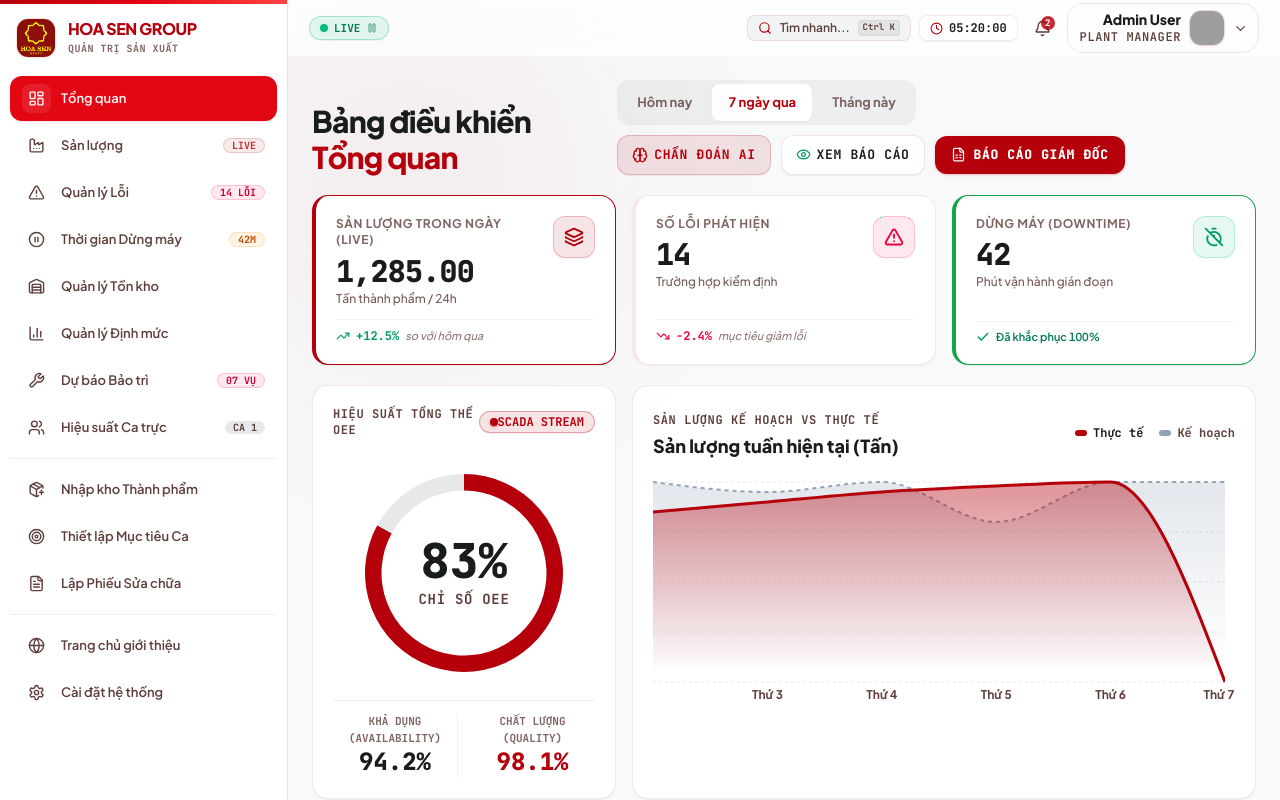
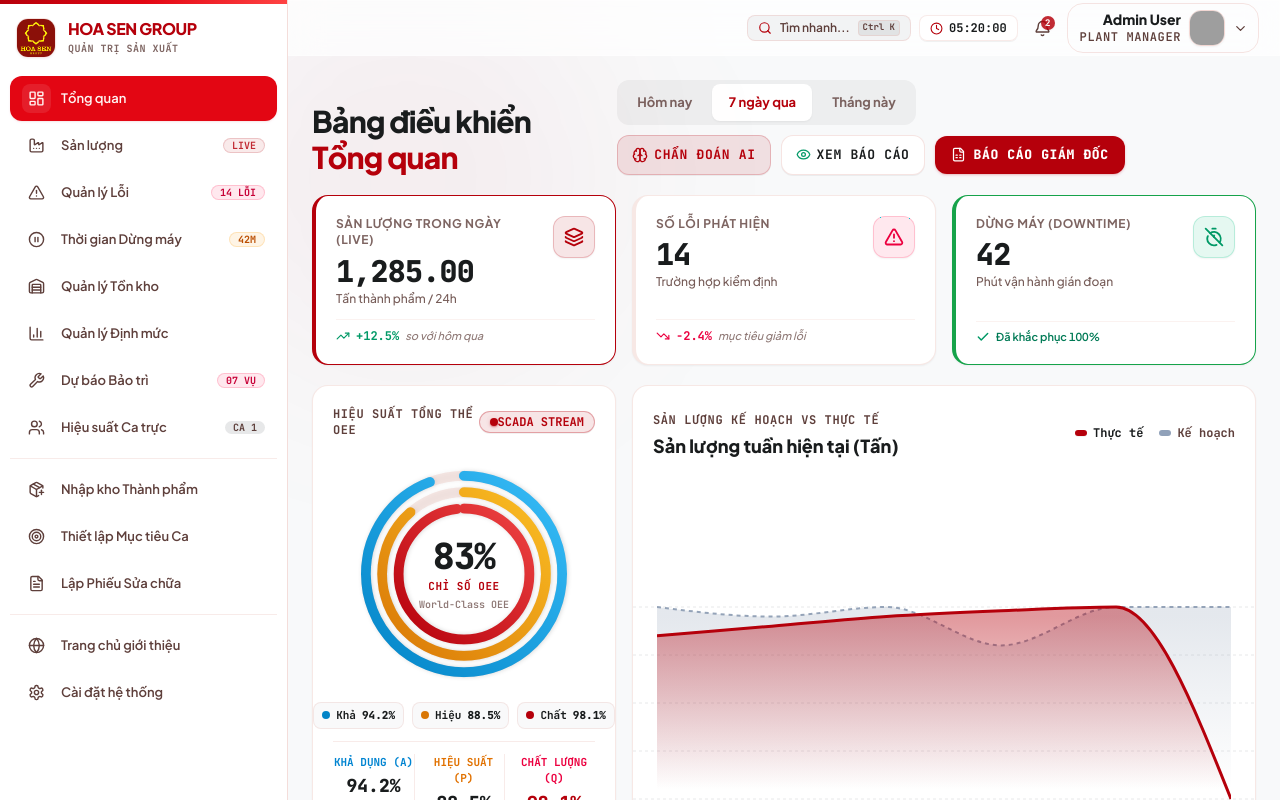
Before and after one commit to VANDUY1112/hoasen, a React (Vite) app: page /login#/tong-quan in a window 1280 px wide. Shown: the top 800 px of the page. Built offline with nearby package versions, Linux system fonts and the light colour scheme; grey boxes are pictures that could not be loaded.

Commit message:
feat: implement dashboard overview and production management pages with gauge and area chart components

```diff
--- a/src/components/layout/Header.tsx
+++ b/src/components/layout/Header.tsx
@@ -13,12 +13,8 @@ import {
   AlertTriangle,
   Info,
   Sparkles,
-  Play,
-  Pause,
-  Zap,
   Search,
 } from 'lucide-react'
-import { useLiveSimulation } from '../../context/LiveSimulationContext'
 import { decorativeImages } from '../../data/mockData'
 import CommandPalette from '../ui/CommandPalette'
 import ProfileModal from '../ui/ProfileModal'
@@ -75,7 +71,6 @@ export default function Header({ subtitle, onMenuClick }: HeaderProps) {
   const [notifications, setNotifications] = useState(initialNotifications)
   const [currentTime, setCurrentTime] = useState('')
 
-  const { isSimulating, toggleSimulation, speedMpm } = useLiveSimulation()
   const { addToast } = useToast()
 
   const notifRef = useRef<HTMLDivElement>(null)
@@ -125,7 +120,7 @@ export default function Header({ subtitle, onMenuClick }: HeaderProps) {
   return (
     <>
       <header className="fixed top-0 left-0 lg:left-72 right-0 h-14 glass z-30 flex items-center justify-between px-3 sm:px-4 lg:px-5 transition-all duration-300 border-b border-outline-variant/40">
-        {/* Left: Menu & Live Telemetry Controls */}
+        {/* Left: Menu */}
         <div className="flex items-center gap-2 sm:gap-2.5 min-w-0">
           <button
             onClick={onMenuClick}
@@ -134,37 +129,6 @@ export default function Header({ subtitle, onMenuClick }: HeaderProps) {
           >
             <Menu size={20} />
           </button>
-
-          {/* Live SCADA Simulation Toggle - Compact */}
-          <button
-            onClick={toggleSimulation}
-            className={`
-              cursor-pointer flex items-center gap-1.5 px-2.5 py-1 rounded-full border text-xs font-mono font-bold transition-all duration-200 shadow-2xs shrink-0
-              ${isSimulating
-                ? 'bg-emerald-500/10 border-emerald-500/30 text-emerald-700 hover:bg-emerald-500/20'
-                : 'bg-surface-container border-outline-variant/40 text-on-surface-variant hover:bg-surface-container-high'
-              }
-            `}
-            title="Bật/Tắt mô phỏng dữ liệu SCADA thời gian thực"
-          >
-            <span className="relative flex h-2 w-2">
-              {isSimulating && (
-                <span className="animate-ping absolute inline-flex h-full w-full rounded-full bg-emerald-500 opacity-75" />
-              )}
-              <span className={`relative inline-flex rounded-full h-2 w-2 ${isSimulating ? 'bg-emerald-500' : 'bg-on-surface-variant/50'}`} />
-            </span>
-            <span className="hidden xs:inline text-[11px]">{isSimulating ? 'SCADA LIVE' : 'TẠM DỪNG'}</span>
-            <span className="xs:hidden text-[11px]">{isSimulating ? 'LIVE' : 'DỪNG'}</span>
-            {isSimulating ? <Pause size={12} className="opacity-70 hidden sm:block" /> : <Play size={12} className="opacity-70 hidden sm:block" />}
-          </button>
-
-          {/* Realtime Speed Pill */}
-          {isSimulating && (
-            <div className="hidden xl:flex items-center gap-1.5 px-2.5 py-1 rounded-lg bg-primary/10 text-primary font-mono text-xs font-extrabold border border-primary/20 animate-fade-in">
-              <Zap size={13} />
-              <span>{speedMpm} m/phút</span>
-            </div>
-          )}
         </div>
 
         {/* Right: Search Spotlight + Clock + Notifications + Profile */}
--- a/src/components/ui/GaugeChart.tsx
+++ b/src/components/ui/GaugeChart.tsx
@@ -1,45 +1,198 @@
-import { PieChart, Pie, Cell, ResponsiveContainer } from 'recharts'
+import { useState } from 'react'
 
 interface GaugeChartProps {
-  value: number
+  value: number // Overall OEE (e.g. 83)
+  availability?: number // Khả dụng (e.g. 94.2)
+  performance?: number // Hiệu suất vận hành (e.g. 88.5)
+  quality?: number // Chất lượng thành phẩm (e.g. 98.1)
   label?: string
   size?: number
 }
 
-export default function GaugeChart({ value, label = 'Chỉ số OEE', size = 230 }: GaugeChartProps) {
-  const data = [
-    { name: 'value', value: value },
-    { name: 'remaining', value: 100 - value },
+export default function GaugeChart({
+  value,
+  availability = 94.2,
+  performance = 88.5,
+  quality = 98.1,
+  label = 'Chỉ số OEE',
+  size = 240,
+}: GaugeChartProps) {
+  const [hoveredRing, setHoveredRing] = useState<'all' | 'availability' | 'performance' | 'quality'>('all')
+
+  // Ring configurations
+  const rings = [
+    {
+      id: 'availability' as const,
+      label: 'Khả dụng (A)',
+      value: availability,
+      radius: 90,
+      strokeWidth: 9,
+      gradientId: 'gradAvailability',
+      startColor: '#0284c7', // Sky Blue
+      endColor: '#38bdf8',
+      trackColor: '#e0f2fe',
+      darkTrackColor: '#0c4a6e',
+      unit: '%',
+    },
+    {
+      id: 'performance' as const,
+      label: 'Hiệu suất (P)',
+      value: performance,
+      radius: 75,
+      strokeWidth: 9,
+      gradientId: 'gradPerformance',
+      startColor: '#d97706', // Amber Gold
+      endColor: '#fbbf24',
+      trackColor: '#fef3c7',
+      darkTrackColor: '#78350f',
+      unit: '%',
+    },
+    {
+      id: 'quality' as const,
+      label: 'Chất lượng (Q)',
+      value: quality,
+      radius: 60,
+      strokeWidth: 9,
+      gradientId: 'gradQuality',
+      startColor: '#b5000b', // Hoa Sen Red
+      endColor: '#ef4444',
+      trackColor: '#fee2e2',
+      darkTrackColor: '#7f1d1d',
+      unit: '%',
+    },
   ]
 
+  // Calculate current display metric in center
+  const displayMetric = () => {
+    if (hoveredRing === 'availability') {
+      return { val: availability, name: 'Khả Dụng (A)', color: 'text-sky-600' }
+    }
+    if (hoveredRing === 'performance') {
+      return { val: performance, name: 'Hiệu Suất (P)', color: 'text-amber-600' }
+    }
+    if (hoveredRing === 'quality') {
+      return { val: quality, name: 'Chất Lượng (Q)', color: 'text-rose-600' }
+    }
+    return { val: value, name: label, color: 'text-primary' }
+  }
+
+  const metric = displayMetric()
+
   return (
-    <div className="relative flex flex-col items-center justify-center">
-      <div style={{ width: size, height: size }}>
-        <ResponsiveContainer width="100%" height="100%">
-          <PieChart>
-            <Pie
-              data={data}
-              cx="50%"
-              cy="50%"
-              startAngle={90}
-              endAngle={-270}
-              innerRadius="75%"
-              outerRadius="90%"
-              paddingAngle={0}
-              dataKey="value"
-              stroke="none"
-            >
-              <Cell fill="var(--color-primary)" />
-              <Cell fill="var(--color-surface-container-high)" />
-            </Pie>
-          </PieChart>
-        </ResponsiveContainer>
+    <div className="flex flex-col items-center justify-center relative select-none">
+      {/* 3-Ring SVG Dial */}
+      <div style={{ width: size, height: size }} className="relative">
+        <svg
+          viewBox="0 0 220 220"
+          className="w-full h-full transform -rotate-90 drop-shadow-sm transition-all duration-300"
+        >
+          <defs>
+            {/* Ring 1: Availability Gradient */}
+            <linearGradient id="gradAvailability" x1="0%" y1="0%" x2="100%" y2="100%">
+              <stop offset="0%" stopColor="#0284c7" />
+              <stop offset="100%" stopColor="#38bdf8" />
+            </linearGradient>
+
+            {/* Ring 2: Performance Gradient */}
+            <linearGradient id="gradPerformance" x1="0%" y1="0%" x2="100%" y2="100%">
+              <stop offset="0%" stopColor="#d97706" />
+              <stop offset="100%" stopColor="#fbbf24" />
+            </linearGradient>
+
+            {/* Ring 3: Quality Gradient */}
+            <linearGradient id="gradQuality" x1="0%" y1="0%" x2="100%" y2="100%">
+              <stop offset="0%" stopColor="#b5000b" />
+              <stop offset="100%" stopColor="#ef4444" />
+            </linearGradient>
+
+            {/* Glow Filter */}
+            <filter id="glow" x="-20%" y="-20%" width="140%" height="140%">
+              <feGaussianBlur stdDeviation="3" result="blur" />
+              <feComposite in="SourceGraphic" in2="blur" operator="over" />
+            </filter>
+          </defs>
+
+          {/* Render 3 Concentric Rings */}
+          {rings.map((ring) => {
+            const circumference = 2 * Math.PI * ring.radius
+            const strokeDashoffset = circumference - (ring.value / 100) * circumference
+            const isHovered = hoveredRing === ring.id || hoveredRing === 'all'
+            const isDimmed = hoveredRing !== 'all' && hoveredRing !== ring.id
+
+            return (
+              <g
+                key={ring.id}
+                className="cursor-pointer transition-opacity duration-300"
+                style={{ opacity: isDimmed ? 0.25 : 1 }}
+                onMouseEnter={() => setHoveredRing(ring.id)}
+                onMouseLeave={() => setHoveredRing('all')}
+              >
+                {/* Background Track */}
+                <circle
+                  cx="110"
+                  cy="110"
+                  r={ring.radius}
+                  fill="none"
+                  stroke="var(--color-outline-variant, #e2e8f0)"
+                  strokeOpacity={0.35}
+                  strokeWidth={ring.strokeWidth}
+                />
+
+                {/* Progress Stroke */}
+                <circle
+                  cx="110"
+                  cy="110"
+                  r={ring.radius}
+                  fill="none"
+                  stroke={`url(#${ring.gradientId})`}
+                  strokeWidth={ring.strokeWidth}
+                  strokeLinecap="round"
+                  strokeDasharray={circumference}
+                  strokeDashoffset={strokeDashoffset}
+                  className="transition-all duration-700 ease-out"
+                  filter={hoveredRing === ring.id ? 'url(#glow)' : undefined}
+                />
+              </g>
+            )
+          })}
+        </svg>
+
+        {/* Center Information */}
+        <div className="absolute inset-0 flex flex-col items-center justify-center text-center pointer-events-none">
+          <span className="text-3xl sm:text-4xl font-black font-mono tracking-tight text-on-surface">
+            {typeof metric.val === 'number' ? (Number.isInteger(metric.val) ? `${metric.val}%` : `${metric.val.toFixed(1)}%`) : `${metric.val}%`}
+          </span>
+          <span className={`text-[11px] font-mono font-bold uppercase tracking-wider mt-0.5 ${metric.color}`}>
+            {metric.name}
+          </span>
+          <span className="text-[10px] font-mono text-on-surface-variant/70 font-semibold mt-0.5">
+            World-Class OEE
+          </span>
+        </div>
       </div>
-      <div className="absolute flex flex-col items-center">
-        <span className="text-4xl sm:text-5xl font-extrabold text-on-surface font-mono">{value}%</span>
-        <span className="text-xs sm:text-sm font-mono text-on-surface-variant uppercase tracking-wider font-bold mt-1">
-          {label}
-        </span>
+
+      {/* Ring Legend Pills */}
+      <div className="flex items-center justify-center gap-1.5 sm:gap-2 mt-2 w-full">
+        {rings.map((ring) => (
+          <button
+            key={ring.id}
+            onClick={() => setHoveredRing(hoveredRing === ring.id ? 'all' : ring.id)}
+            onMouseEnter={() => setHoveredRing(ring.id)}
+            onMouseLeave={() => setHoveredRing('all')}
+            className={`cursor-pointer px-2 py-1 rounded-lg border text-[11px] font-mono font-bold flex items-center gap-1.5 transition-all ${
+              hoveredRing === ring.id
+                ? 'bg-surface-container-high border-primary/40 shadow-2xs scale-105'
+                : 'bg-surface-container-low/50 border-outline-variant/30 text-on-surface-variant hover:bg-surface-container-high'
+            }`}
+          >
+            <span
+              className="w-2 h-2 rounded-full"
+              style={{ backgroundColor: ring.startColor }}
+            />
+            <span className="text-on-surface">{ring.label.split(' ')[0]}</span>
+            <span className="text-on-surface font-extrabold">{ring.value}%</span>
+          </button>
+        ))}
       </div>
     </div>
   )
--- a/src/pages/TongQuan.tsx
+++ b/src/pages/TongQuan.tsx
@@ -151,24 +151,33 @@ export default function TongQuan() {
             <Badge variant="primary" pulse size="sm">SCADA Stream</Badge>
           </div>
 
-          <div className="my-3">
-            <GaugeChart value={Math.round(liveOee)} />
+          <div className="my-2">
+            <GaugeChart
+              value={Math.round(liveOee)}
+              availability={liveOee > 80 ? 94.2 : 91.5}
+              performance={88.5}
+              quality={98.1}
+            />
           </div>
 
-          <div className="grid grid-cols-2 gap-3 w-full pt-3 border-t border-outline-variant/30">
+          <div className="grid grid-cols-3 gap-2 w-full pt-3 mt-1 border-t border-outline-variant/30">
             <div className="text-center border-r border-outline-variant/30">
-              <p className="text-[11px] font-mono text-on-surface-variant/80 uppercase font-bold">Khả dụng (Availability)</p>
-              <p className="text-xl sm:text-2xl font-extrabold text-on-surface font-mono">{liveOee > 80 ? '94.2%' : '91.5%'}</p>
+              <p className="text-[10px] sm:text-[11px] font-mono text-sky-600 uppercase font-bold">Khả dụng (A)</p>
+              <p className="text-base sm:text-lg font-extrabold text-on-surface font-mono mt-0.5">{liveOee > 80 ? '94.2%' : '91.5%'}</p>
+            </div>
+            <div className="text-center border-r border-outline-variant/30">
+              <p className="text-[10px] sm:text-[11px] font-mono text-amber-600 uppercase font-bold">Hiệu suất (P)</p>
+              <p className="text-base sm:text-lg font-extrabold text-on-surface font-mono mt-0.5">88.5%</p>
             </div>
             <div className="text-center">
-              <p className="text-[11px] font-mono text-on-surface-variant/80 uppercase font-bold">Chất lượng (Quality)</p>
-              <p className="text-xl sm:text-2xl font-extrabold text-primary font-mono">98.1%</p>
+              <p className="text-[10px] sm:text-[11px] font-mono text-rose-600 uppercase font-bold">Chất lượng (Q)</p>
+              <p className="text-base sm:text-lg font-extrabold text-primary font-mono mt-0.5">98.1%</p>
             </div>
           </div>
         </div>
 
         {/* Weekly Wave Area Chart */}
-        <div className="lg:col-span-8 bg-surface-container-lowest p-4 sm:p-5 shadow-xs border border-outline-variant/35 rounded-2xl animate-slide-up">
+        <div className="lg:col-span-8 bg-surface-container-lowest p-4 sm:p-5 shadow-xs border border-outline-variant/35 rounded-2xl animate-slide-up relative overflow-hidden flex flex-col justify-between">
           <div className="flex flex-col sm:flex-row sm:justify-between sm:items-center gap-2 mb-3">
             <div>
               <span className="font-mono text-xs text-on-surface-variant uppercase tracking-wider font-bold">
@@ -186,9 +195,9 @@ export default function TongQuan() {
             </div>
           </div>
 
-          <div className="h-56 sm:h-60 w-full">
+          <div className="h-56 sm:h-60 w-[calc(100%+2rem)] sm:w-[calc(100%+2.5rem)] -mx-4 sm:-mx-5 -mb-4 sm:-mb-5">
             <ResponsiveContainer width="100%" height="100%">
-              <AreaChart data={weeklyProduction} margin={{ top: 10, right: 10, left: 0, bottom: 0 }}>
+              <AreaChart data={weeklyProduction} margin={{ top: 10, right: 0, left: 0, bottom: 8 }}>
                 <defs>
                   <linearGradient id="gradientActual" x1="0" y1="0" x2="0" y2="1">
                     <stop offset="5%" stopColor="var(--color-primary, #b5000b)" stopOpacity={0.4} />
@@ -202,7 +211,10 @@ export default function TongQuan() {
                 <CartesianGrid strokeDasharray="3 3" stroke="var(--color-surface-container-high)" vertical={false} />
                 <XAxis
                   dataKey="day"
-                  tick={{ fontSize: 12, fontWeight: 700, fill: 'var(--color-on-surface-variant)' }}
+                  interval={0}
+                  padding={{ left: 24, right: 24 }}
+                  tick={{ fontSize: 13, fontWeight: 700, fill: 'var(--color-on-surface-variant)' }}
+                  tickMargin={10}
                   axisLine={false}
                   tickLine={false}
                 />
```
Also changed, not shown: src/pages/QuanLyDinhMuc.tsx (+5 -2 lines).
